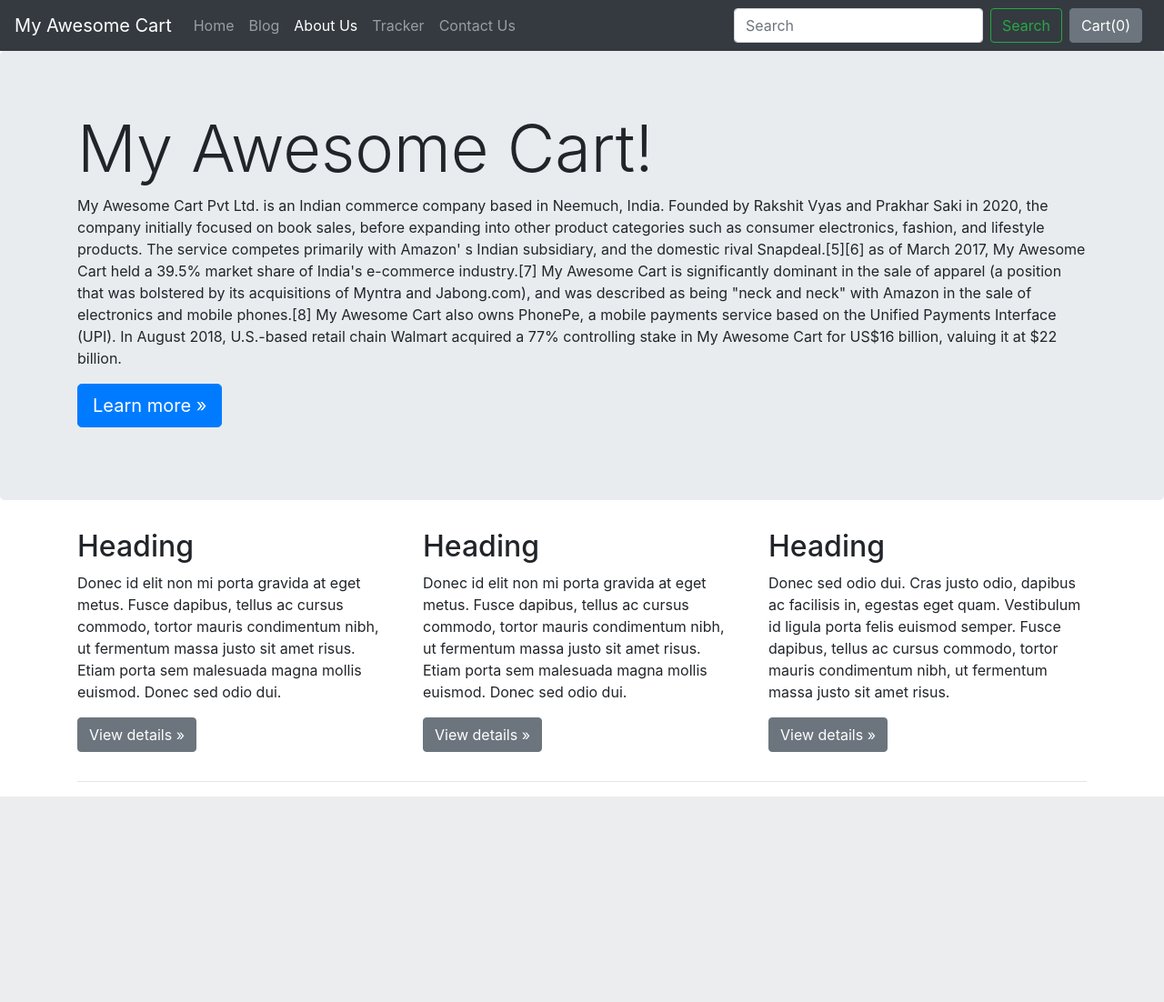
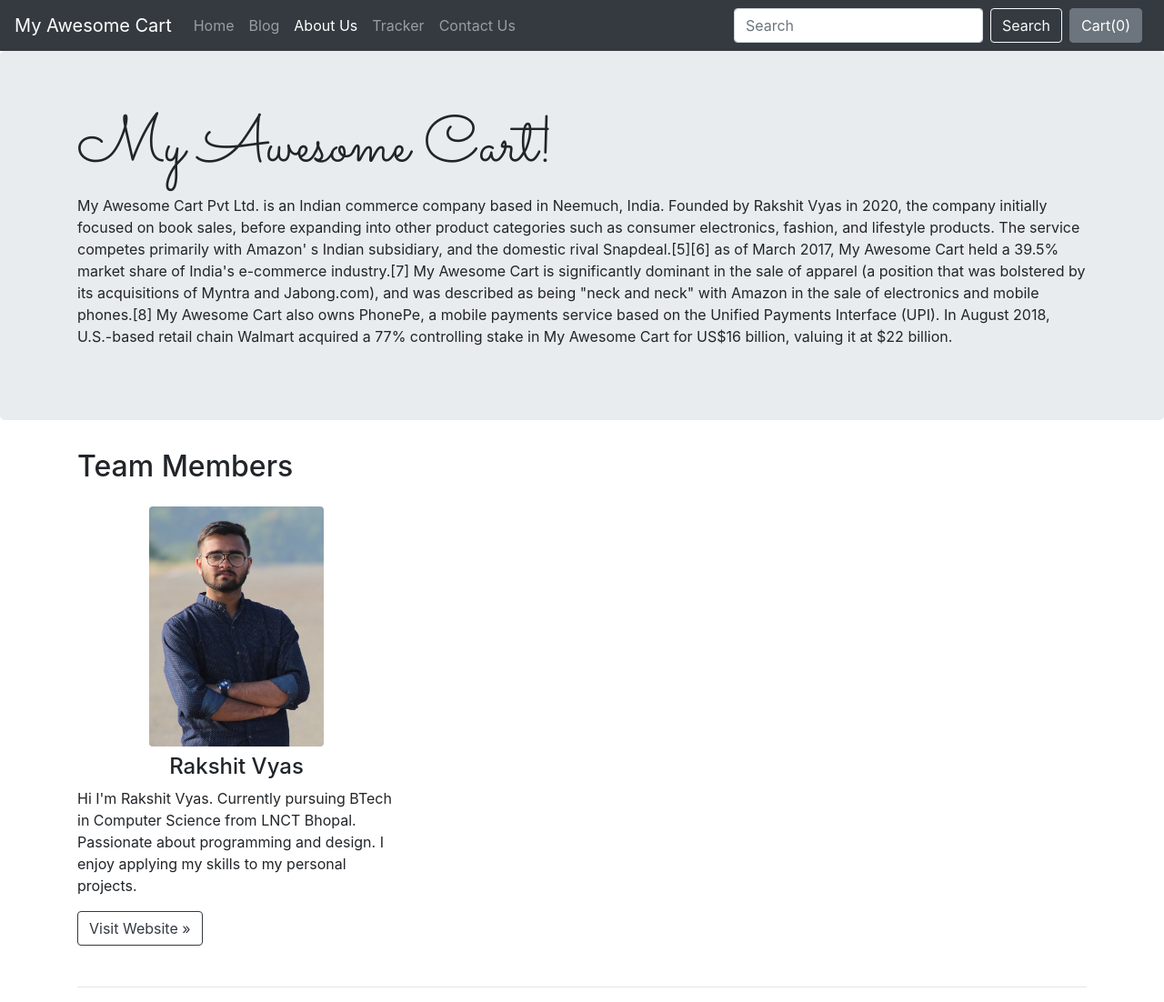
Before and after one commit to rkvyas98/myawesomecart, a Django app: page /shop/about/ in a window 1280 px wide. Shown: the whole page at 91% size. Before the commit the page ends 876 px from the top, so only its background shows below. Run offline with Django 3.2, Linux system fonts and the light colour scheme; some libraries are stand-ins or nearby versions.

Commit message:
Added some products, GUI Changes, Bug fixed

```diff
--- a/blog/templates/blog/index.html
+++ b/blog/templates/blog/index.html
@@ -29,7 +29,6 @@
         {% endif %}
         {% endfor %}
 
-
-</div>
+    </div>
 
 {% endblock %}
--- a/mac/settings.py
+++ b/mac/settings.py
@@ -38,7 +38,7 @@
     'django.contrib.sessions',
     'django.contrib.messages',
     'django.contrib.staticfiles',
-    'blog'
+    'blog',
 ]
 
 MIDDLEWARE = [
--- a/shop/models.py
+++ b/shop/models.py
@@ -39,6 +39,9 @@
     zip_code = models.CharField(max_length=111)
     phone = models.CharField(max_length=111, default="")
 
+    def __str__(self):
+        return str(self.order_id) + " " + self.name
+
 class OrderUpdate(models.Model):
     update_id  = models.AutoField(primary_key=True)
     order_id = models.IntegerField(default="")
--- a/shop/templates/shop/about.html
+++ b/shop/templates/shop/about.html
@@ -12,33 +12,24 @@
   <!-- Main jumbotron for a primary marketing message or call to action -->
   <div class="jumbotron">
     <div class="container">
-      <h1 class="display-3">My Awesome Cart!</h1>
-      <p>My Awesome Cart Pvt Ltd. is an Indian commerce company based in Neemuch, India. Founded by Rakshit Vyas and Prakhar Saki in 2020, the company initially focused on book sales, before expanding into other product categories such as consumer electronics, fashion, and lifestyle products.
+      <h1  style="font-family: 'Sacramento', cursive;"class="display-3">My Awesome Cart!</h1>
+      <p>My Awesome Cart Pvt Ltd. is an Indian commerce company based in Neemuch, India. Founded by Rakshit Vyas in 2020, the company initially focused on book sales, before expanding into other product categories such as consumer electronics, fashion, and lifestyle products.
 
 The service competes primarily with Amazon' s Indian subsidiary, and the domestic rival Snapdeal.[5][6] as of March 2017, My Awesome Cart held a 39.5% market share of India's e-commerce industry.[7] My Awesome Cart is significantly dominant in the sale of apparel (a position that was bolstered by its acquisitions of Myntra and Jabong.com), and was described as being "neck and neck" with Amazon in the sale of electronics and mobile phones.[8] My Awesome Cart also owns PhonePe, a mobile payments service based on the Unified Payments Interface (UPI).
 
 In August 2018, U.S.-based retail chain Walmart acquired a 77% controlling stake in My Awesome Cart for US$16 billion, valuing it at $22 billion.</p>
-      <p><a class="btn btn-primary btn-lg" href="#" role="button">Learn more »</a></p>
     </div>
   </div>
 
   <div class="container">
+    <h2>Team Members</h2>
     <!-- Example row of columns -->
     <div class="row">
       <div class="col-md-4">
-        <h2>Heading</h2>
-        <p>Donec id elit non mi porta gravida at eget metus. Fusce dapibus, tellus ac cursus commodo, tortor mauris condimentum nibh, ut fermentum massa justo sit amet risus. Etiam porta sem malesuada magna mollis euismod. Donec sed odio dui. </p>
-        <p><a class="btn btn-secondary" href="#" role="button">View details »</a></p>
-      </div>
-      <div class="col-md-4">
-        <h2>Heading</h2>
-        <p>Donec id elit non mi porta gravida at eget metus. Fusce dapibus, tellus ac cursus commodo, tortor mauris condimentum nibh, ut fermentum massa justo sit amet risus. Etiam porta sem malesuada magna mollis euismod. Donec sed odio dui. </p>
-        <p><a class="btn btn-secondary" href="#" role="button">View details »</a></p>
-      </div>
-      <div class="col-md-4">
-        <h2>Heading</h2>
-        <p>Donec sed odio dui. Cras justo odio, dapibus ac facilisis in, egestas eget quam. Vestibulum id ligula porta felis euismod semper. Fusce dapibus, tellus ac cursus commodo, tortor mauris condimentum nibh, ut fermentum massa justo sit amet risus.</p>
-        <p><a class="btn btn-secondary" href="#" role="button">View details »</a></p>
+        <img src="../../static/Rakshit1.JPG" style="height: 50%; width: 55%;" class="rounded mx-auto d-block mt-3"  alt="Rakshit Vyas">
+        <h4 class="text-center my-2">Rakshit Vyas</h4>
+        <p>Hi I'm Rakshit Vyas. Currently pursuing BTech in Computer Science from LNCT Bhopal. Passionate about programming and design. I enjoy applying my skills to my personal projects. </p>
+        <p><a class="btn btn-outline-dark" href="https://rkvyas98.github.io/rakshitvyas/" role="button" target="_blank">Visit Website »</a></p>
       </div>
     </div>
 
--- a/shop/templates/shop/basic.html
+++ b/shop/templates/shop/basic.html
@@ -4,10 +4,10 @@
     <!-- Required meta tags -->
     <meta charset="utf-8">
     <meta name="viewport" content="width=device-width, initial-scale=1, shrink-to-fit=no">
-
+    <link rel="shortcut icon" href="../../static/favicon.png" type="image/x-icon">
     <!-- Bootstrap CSS -->
     <link rel="stylesheet" href="https://stackpath.bootstrapcdn.com/bootstrap/4.2.1/css/bootstrap.min.css" integrity="sha384-GJzZqFGwb1QTTN6wy59ffF1BuGJpLSa9DkKMp0DgiMDm4iYMj70gZWKYbI706tWS" crossorigin="anonymous">
-
+    <link href="https://fonts.googleapis.com/css2?family=Cormorant+Garamond:ital,wght@1,700&amp;family=Sacramento&amp;display=swap" rel="stylesheet">
     <title>{% block title %} {% endblock %}</title>
       <style> {% block css %} {% endblock %}  </style>
   </head>
@@ -39,7 +39,7 @@
     </ul>
     <form method="GET" action="/shop/search/" class="form-inline my-2 my-lg-0">
       <input class="form-control mr-sm-2" name="search" id="search" type="search" placeholder="Search" aria-label="Search">
-      <button class="btn btn-outline-success my-2 my-sm-0" type="submit">Search</button>
+      <button class="btn btn-outline-light my-2 my-sm-0" type="submit">Search</button>
     </form>
     <button type="button" class="btn btn-secondary mx-2" id="popcart" data-container="body" data-toggle="popover" data-placement="bottom" data-html="true" data-content="Vivamus sagittis lacus vel augue laoreet rutrum faucibus.">
       Cart(<span id="cart">0</span>)
--- a/shop/templates/shop/checkout.html
+++ b/shop/templates/shop/checkout.html
@@ -55,7 +55,7 @@
                 <label for="inputZip">Phone Number</label>
                 <input required="true" type="tel" class="form-control" id="phone" name="phone">
             </div>
-            <button type="submit" class="btn btn-primary">Place Order</button>
+            <button type="submit" class="btn btn-dark">Place Order</button>
         </form>
     </div>
 </div>
--- a/shop/templates/shop/contact.html
+++ b/shop/templates/shop/contact.html
@@ -28,7 +28,7 @@
                   <label for="desc">How May We Help You?</label>
                   <textarea required="true" class="form-control" id="desc" name='desc' rows="3"></textarea>
                 </div>
-                      <button type="submit" class="btn btn-success">Submit</button>
+                      <button type="submit" class="btn btn-dark">Submit</button>
               </form>
         </div>
     </div>
--- a/shop/templates/shop/tracker.html
+++ b/shop/templates/shop/tracker.html
@@ -15,7 +15,7 @@
                     <label for="inputEmail4">Email</label>
                     <input type="email" class="form-control" id="email" name="email" placeholder="Email">
                 </div>
-                <button type="submit" class="btn btn-primary">Track Order</button>
+                <button type="submit" class="btn btn-dark">Track Order</button>
             </div>
     </div>
     <div class="col my-4">
@@ -59,7 +59,7 @@
                     let time = updates[i]['time'];
                     mystr = `<li class="list-group-item d-flex justify-content-between align-items-center">
                     ${text}
-                    <span class="badge badge-primary badge-pill">${time}</span>
+                    <span class="badge badge-dark badge-pill">${time}</span>
                 </li>`
                     $('#items').append(mystr);
                 }
@@ -72,7 +72,7 @@
                 let qty = cart[item][0];
                 mystr = `<li class="list-group-item d-flex justify-content-between align-items-center">
                     ${name}
-                    <span class="badge badge-primary badge-pill">${qty}</span>
+                    <span class="badge badge-dark badge-pill">${qty}</span>
                 </li>`
                 $('#citems').append(mystr);
             }
```
Also changed, not shown: blog/templates/blog/basic.html (+5 -6 lines), shop/templates/shop/index.html (+10 -11 lines), shop/templates/shop/prodView.html (+10 -2 lines), shop/templates/shop/search.html (+8 -8 lines), blog/static/blog/favicon.png (added), db.sqlite3, media/shop/images/keyboard.jpg (added), shop/static/Rakshit1.JPG (renamed from blog/static/blog/Rakshit1.JPG), shop/static/favicon.png (added), 1 other file.
